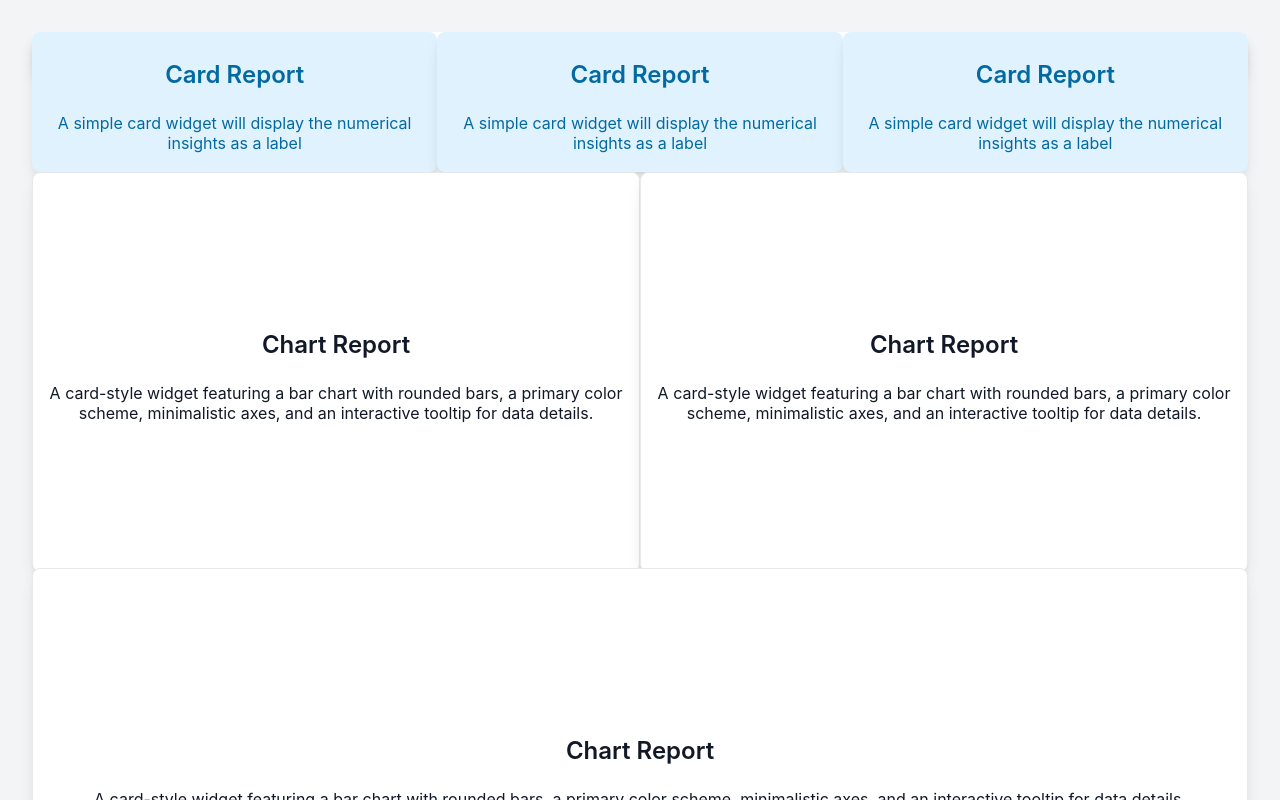
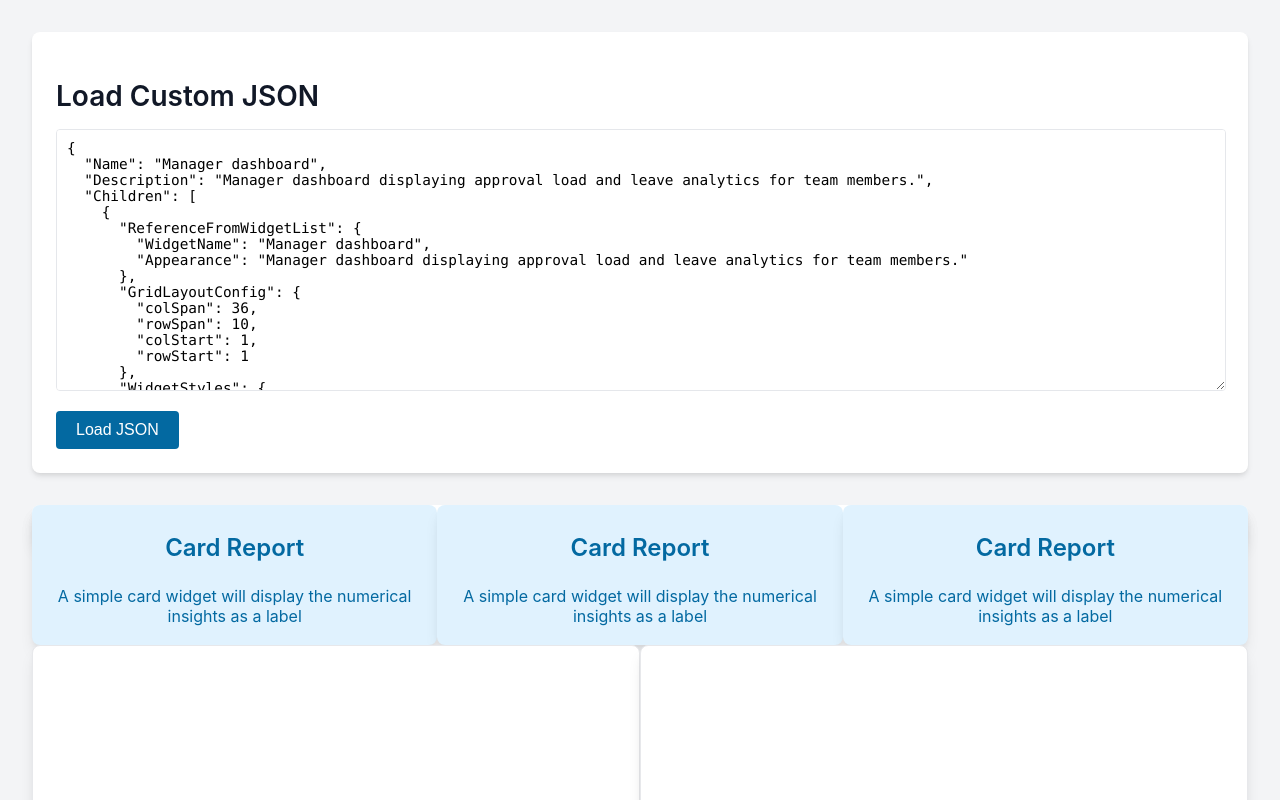
Before and after one commit to satheesh66/grid_preview, a React (Vite) app: page / in a window 1280 px wide. Shown: the top 800 px of the page. Built offline with nearby package versions, Linux system fonts and the light colour scheme.

Commit message:
Feat: Add JSON input functionality for dynamic grid preview

```diff
--- a/src/App.css
+++ b/src/App.css
@@ -1,6 +1,53 @@
-
 .dashboard {
   padding: 2rem;
+}
+
+.json-input-section {
+  margin-bottom: 2rem;
+  padding: 1.5rem;
+  background-color: var(--color-white);
+  border-radius: 8px;
+  box-shadow: 0 4px 6px -1px rgba(0, 0, 0, 0.1), 0 2px 4px -1px rgba(0, 0, 0, 0.05);
+}
+
+.json-input-section h2 {
+  font-size: 1.75rem;
+  font-weight: 600;
+  margin-bottom: 1rem;
+  color: var(--color-gray-900);
+}
+
+.json-input-section textarea {
+  width: calc(100% - 20px); /* Adjust for padding */
+  padding: 10px;
+  border: 1px solid var(--color-gray-200);
+  border-radius: 4px;
+  font-family: 'Fira Code', 'Consolas', monospace;
+  font-size: 0.9rem;
+  margin-bottom: 1rem;
+  resize: vertical;
+}
+
+.json-input-section button {
+  background-color: var(--color-primary-700);
+  color: var(--color-white);
+  padding: 10px 20px;
+  border: none;
+  border-radius: 4px;
+  cursor: pointer;
+  font-size: 1rem;
+  font-weight: 500;
+  transition: background-color 0.2s ease-in-out;
+}
+
+.json-input-section button:hover {
+  background-color: #025a8d;
+}
+
+.error-message {
+  color: #dc2626; /* Red-600 */
+  margin-top: 1rem;
+  font-weight: 500;
 }
 
 .grid-container {
--- a/src/App.jsx
+++ b/src/App.jsx
@@ -1,13 +1,48 @@
-
-import data from './data.json';
+import React, { useState } from 'react';
+import initialData from './data.json';
 import Widget from './components/Widget';
 import './App.css';
 
 const App = () => {
-  const { Children } = data;
+  const [jsonData, setJsonData] = useState(initialData);
+  const [jsonInput, setJsonInput] = useState(JSON.stringify(initialData, null, 2));
+  const [error, setError] = useState(null);
+
+  const handleJsonChange = (event) => {
+    setJsonInput(event.target.value);
+  };
+
+  const loadJson = () => {
+    try {
+      const parsedData = JSON.parse(jsonInput);
+      if (!parsedData.Children || !Array.isArray(parsedData.Children)) {
+        throw new Error("Invalid JSON structure: 'Children' array is missing or not an array.");
+      }
+      setJsonData(parsedData);
+      setError(null);
+    } catch (e) {
+      setError("Invalid JSON: " + e.message);
+      console.error("JSON parsing error:", e);
+    }
+  };
+
+  const { Children } = jsonData;
 
   return (
     <div className="dashboard">
+      <div className="json-input-section">
+        <h2>Load Custom JSON</h2>
+        <textarea
+          value={jsonInput}
+          onChange={handleJsonChange}
+          rows="15"
+          cols="80"
+          placeholder="Paste your JSON here..."
+        ></textarea>
+        <button onClick={loadJson}>Load JSON</button>
+        {error && <p className="error-message">{error}</p>}
+      </div>
+
       <div className="grid-container">
         {Children.map((widget) => (
           <Widget key={widget.WidgetMetadata.FlowId} widget={widget} />
```
